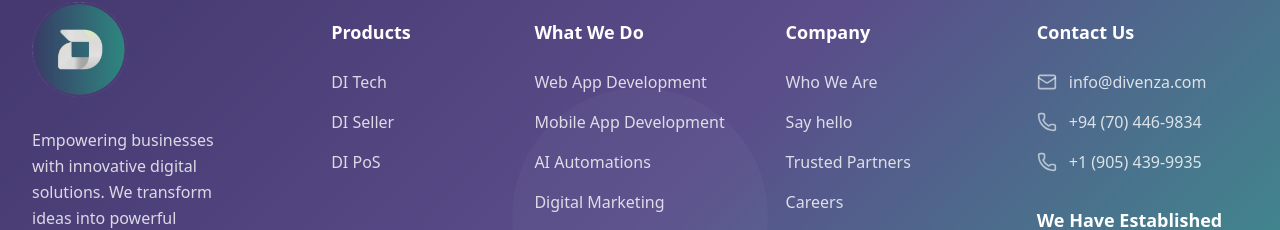
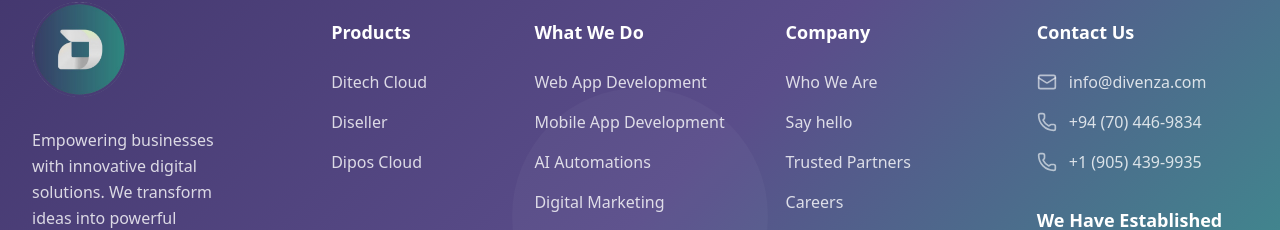
Before and after one commit to divenzainc/divenza_web_app, a Next.js app: page / in a window 1280 px wide. Shown: the part 9865-10095 px from the top of the page. Built offline with nearby package versions, Linux system fonts and the light colour scheme.

Commit message:
footer & contact page updated

```diff
--- a/components/Footer.tsx
+++ b/components/Footer.tsx
@@ -14,9 +14,9 @@
   const currentYear = new Date().getFullYear();
 
   const products = [
-    { name: 'DI Tech', href: '/products/ditech' },
-    { name: 'DI Seller', href: '/products/diseller' },
-    { name: 'DI PoS', href: '/products/dipos' },
+    { name: 'Ditech Cloud', href: '/products/ditech' },
+    { name: 'Diseller', href: '/products/diseller' },
+    { name: 'Dipos Cloud', href: '/products/dipos' },
   ];
 
   const services = [
--- a/components/say-hello/constants.tsx
+++ b/components/say-hello/constants.tsx
@@ -41,7 +41,7 @@
     country: "Sri Lanka",
     flag: "🇱🇰",
     address: ["29A, Perakumba Road,", "Nedimala, Dehiwala, Sri Lanka"],
-    phone: "+94 (71) 334-3872",
+    phone: "+94 (70) 446-9834",
   },
   {
     country: "Canada",
```
